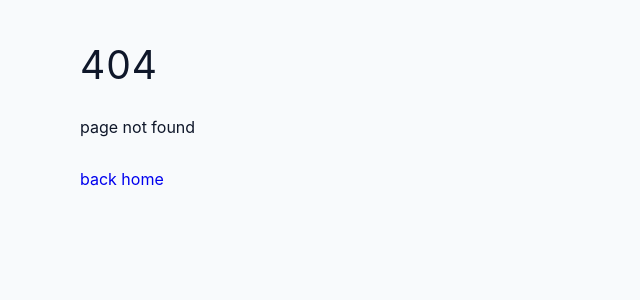
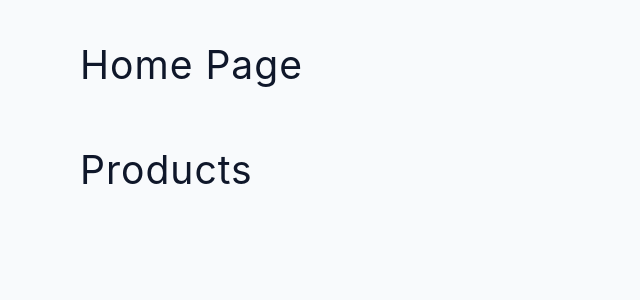
Before and after one commit to JarekCh/react-router-practice, a React (Create React App) app: page /products in a window 1280 px wide. Before the commit this address had no page. Shown: the top 300 px of the page, without its empty margins (0-640 px from the left). Built offline with nearby package versions, Linux system fonts and the light colour scheme.

Commit message:
add Navbar component edit pages

```diff
--- a/src/App.js
+++ b/src/App.js
@@ -6,14 +6,17 @@
 
 
 function App() {
-  return <BrowserRouter>
-  <Routes>
-    <Route path='/' element={<Home />} />
-    <Route path='/about' element={<About />} />
-    <Route path='/produtcs' element={<Products />} />
-    <Route path='*' element={<Error />} />
-  </Routes>
+  return (
+  <BrowserRouter>
+    <Routes>
+      <Route path='/' element={<Home />} >
+        <Route path='/about' element={<About />} />
+        <Route path='/products' element={<Products />} />
+        <Route path='*' element={<Error />} />
+      </Route>
+    </Routes>
   </BrowserRouter>
+  );
 }
 
 export default App;
--- a/src/pages/Home.js
+++ b/src/pages/Home.js
@@ -1,12 +1,10 @@
-import {Link} from 'react-router-dom';
+import { Link, Outlet } from 'react-router-dom';
 
 const Home = () => {
   return (
     <section className='section'>
       <h2>Home Page</h2>
-      <Link to='/about' className='btn'>
-        About
-      </Link>
+      <Outlet />
     </section>
   );
 };
```
Also changed, not shown: src/components/Navbar.js (added, +10 -0 lines).
